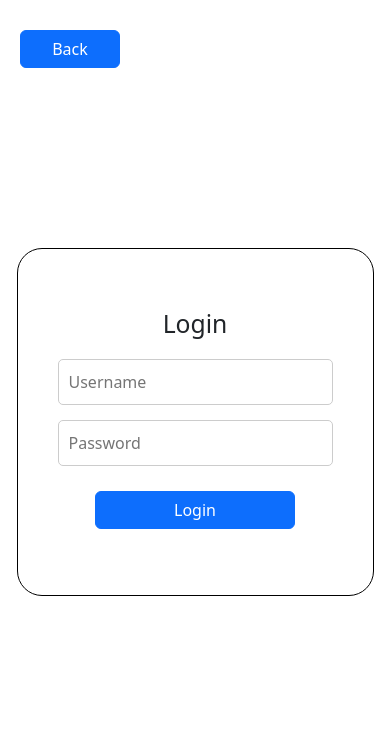
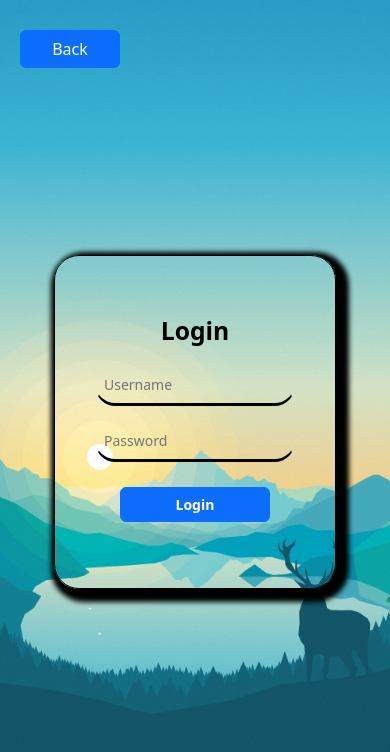
Before and after one commit to JBalaazs/SZJProject-frontend, a React (Create React App) app: page /login in a window 390 px wide. Shown: the top 752 px of the page. Built offline with nearby package versions, Linux system fonts and the light colour scheme.

Commit message:
Home&Login

```diff
--- /dev/null
+++ b/src/design/style.css
@@ -0,0 +1,269 @@
+/*Body*/
+
+html, body{
+    overflow: hidden;
+}
+
+.outsideDIV{
+    display: flex;
+    justify-content: center;
+    align-items: center;
+    height: 100vh;
+}
+
+/*Home:*/
+
+.insideDIV_Home{
+    border: solid 1px black;
+    padding: 90px;
+    border-radius: 25px;
+    display: flex;
+    flex-direction: column;
+    align-items: center;
+
+    box-shadow: 5px 5px 5px 8px black;
+}
+
+.homeButton{
+    width: 200px;
+    margin: 10px;
+    font-weight: bold;
+}
+
+.homeButton:hover{
+    background-color: blueviolet;
+    border: solid 1px black;
+}
+
+.backButton{
+    position: absolute;
+    left: 20px;
+    top: 30px;
+    width: 100px;
+}
+
+.HomeDesign{
+    width: 100wh;
+    height: 100wh;
+    background-image: url('./pics/menu.png');
+    background-repeat: no-repeat;
+    background-position: center;
+    background-size: cover;
+}
+
+/*Login:*/
+
+.successText{
+    color: green;
+    text-align: center;
+    font-weight: bold;
+    text-decoration: underline;
+}
+
+.errorText{
+    color: red;
+    text-align: center;
+    font-weight: bold;
+    text-decoration: underline;
+}
+
+.title_Login{
+    text-align: center;
+    margin-top: 20px;
+    margin-bottom: 20px;
+    color: black;
+    font-weight: bold;
+}
+
+.insideDIV_Login{
+    border: solid 1px black;
+    padding: 90px;
+    border-radius: 25px;
+    display: flex;
+    flex-direction: column;
+    align-items: center;
+
+    box-shadow: 5px 5px 5px 8px black;
+}
+
+.inputStyle {
+    padding: 12px;
+    margin-bottom: 15px;
+    font-size: 16px;
+    border: 1px solid #080808;
+    border-radius: 25px;
+    width: 275px;
+    outline: none;
+    transition: border-color 0.5s, box-shadow 0.5s;
+    font-weight: 500;
+    background-color: transparent;
+    border-bottom: solid 3px black;
+    border-left: solid 1px transparent;
+    border-right: solid 1px transparent;
+    border-top: solid 1px transparent;
+}
+
+.inputStyle:focus {
+    border-color: blue; /* Kiemelt szín (kék) */
+    box-shadow: 1px 1px 1px 0px blue;
+}
+
+.loginButton{
+    width: 200px;
+    margin: 10px;
+    font-weight: bold;
+}
+
+.loginButton:hover{
+    background-color: blue;
+}
+
+.LoginDesign{
+    width: 100wh;
+    height: 100wh;
+    background-image: url('pics/login.jpg');
+    background-repeat: no-repeat;
+    background-position: center;
+    background-size: cover;
+}
+
+/*Registration:*/
+
+.conditionDIV{
+    text-align: center;
+    margin-top: 25px;
+}
+
+.succesfullRegistration{
+    color:  green;
+    font-weight: bold;
+}
+
+.beforeRegistration{
+    color: red;
+    font-weight: bold;
+}
+
+/*Webshop:*/
+
+.productsOutside{
+    display: flex;
+    flex-wrap: wrap;
+    justify-content: center;
+}
+
+.productsInside{
+    height: 350px;
+    width: 250px;
+    margin: 50px;
+    border-radius: 25px;
+    display: flex;
+    flex-direction: column;
+    justify-content: space-evenly;
+    padding-left: 10px;
+    padding-right: 10px;
+
+    border: solid 1px black;
+    box-shadow: 1px 2px 3px black;
+}
+
+.productTitle{
+    font-weight: bold;
+    text-align: center;
+    font-size: 22.5px;
+}
+
+.productDescription{
+    text-align: center;
+}
+
+.buyProduct{
+    width: 100px;
+    align-self: center;
+    margin-bottom: 10px;
+}
+
+.title_Webshop{
+    text-align: center;
+    margin-top: 20px;
+    margin-bottom: 20px;
+    color: black;
+    font-weight: bold;
+}
+
+/*BuyIt:*/
+
+.buyItBox{
+    height: 600px;
+    margin: 100px;
+
+    display: flex;
+    justify-content: center;
+    align-items: center;
+    flex-direction: row;
+}
+
+.buyItInside{
+    border: solid 1px blue;
+    height: 600px;
+    width: 800px;
+}
+
+/*Phone view:*/
+
+@media (max-width: 768px) {
+    .insideDIV_Home{
+        padding: 75px;
+    }
+    .menuButton{
+        width: 175px;;
+    }
+    .insideDIV_Login{
+        padding: 75px;
+    }
+}
+
+@media (max-width: 487px) {
+    .insideDIV_Login{
+        padding: 60px;
+    }
+}
+
+@media (max-width: 443px) {
+    .insideDIV_Login{
+        padding: 40px;
+    }
+    .inputStyle{
+        width: 200px;
+        padding: 8px;
+        font-size: 14px;
+    }
+    .loginButton{
+        width: 150px;
+        font-size: 14px;
+    }
+    .errorText{
+        font-size: 14px;
+    }
+    .successText{
+        font-size: 14px;
+    }
+}
+
+@media (max-width: 425px) {
+    .insideDIV_Home{
+        padding: 40px;
+    }
+    .menuButton{
+        width: 150px;;
+    }
+}
+
+@media (max-width: 330px) {
+    .insideDIV_Home{
+        padding: 20px;
+    }
+    .menuButton{
+        width: 125px;
+    }
+}
--- a/src/pages/Home.tsx
+++ b/src/pages/Home.tsx
@@ -1,5 +1,5 @@
 import 'bootstrap/dist/css/bootstrap.css';
-import './style.css';
+import '../design/style.css';
 import { useNavigateService } from '../service/navigateService';
 
 export default function Home () {
@@ -11,16 +11,18 @@ export default function Home () {
     /*Return:*/
 
     return (
-        <div className='outsideDIV'>
+        <div className='HomeDesign'>
+            <div className='outsideDIV'>
 
-            <div className='insideDIV insideDIV_PLUS'>
+                <div className='insideDIV_Home'>
 
-                <button className='btn btn-primary menuButton' onClick={() => navigateService.navigate('/login')}>Login</button>
-                <button className='btn btn-primary menuButton' onClick={() => navigateService.navigate('/registration')}>Registration</button>
-                <button className='btn btn-primary menuButton' onClick={() => navigateService.navigate('/webshop')}>Webshop</button>
+                    <button className='btn btn-primary homeButton' onClick={() => navigateService.navigate('/login')}>Login</button>
+                    <button className='btn btn-primary homeButton' onClick={() => navigateService.navigate('/registration')}>Registration</button>
+                    <button className='btn btn-primary homeButton' onClick={() => navigateService.navigate('/webshop')}>Webshop</button>
+
+                </div>
 
             </div>
-
         </div>
     )
 
--- a/src/pages/Login.tsx
+++ b/src/pages/Login.tsx
@@ -1,5 +1,5 @@
 import 'bootstrap/dist/css/bootstrap.css';
-import './style.css';
+import '../design/style.css';
 import { useLoginService } from '../service/loginService';
 import { useNavigateService } from '../service/navigateService';
 
@@ -16,17 +16,17 @@ export default function Login () {
     /*Return:*/
 
     return(
-        <>
+        <div className='LoginDesign'>
             <div className='outsideDIV'>
 
                 <button className="btn btn-primary backButton" onClick={() => navigateService.navigate('/')}>Back</button>
 
-                <div className='insideDIV'>
+                <div className='insideDIV_Login'>
 
-                    <h2 className='title'>Login</h2>
+                    <h2 className='title_Login'>Login</h2>
                     <input type='text' placeholder='Username' className='inputStyle' onChange={loginService.onChange_Username} />
                     <input type='password' placeholder='Password' className='inputStyle' onChange={loginService.onChange_Password} />
-                    <button className='btn btn-primary menuButton' onClick={async () => {
+                    <button className='btn btn-primary loginButton' onClick={async () => {
                         await loginService.loginUser(loginService.usernameText, loginService.passwordText)
                     }}>Login</button>
 
@@ -41,7 +41,7 @@ export default function Login () {
                 </div>
 
             </div>
-        </>
+        </div>
     );
 
 }
--- a/src/pages/Registration.tsx
+++ b/src/pages/Registration.tsx
@@ -1,4 +1,4 @@
-import './style.css';
+import '../design/style.css';
 import { useNavigateService } from '../service/navigateService';
 import { useRegistrationService } from '../service/registrationService';
 
@@ -19,14 +19,14 @@ export default function Registration () {
 
                 <button className="btn btn-primary backButton" onClick={() => navigateService.navigate('/')}>Back</button>
 
-                <div className='insideDIV'>
+                <div className='insideDIV_Login'>
 
-                    <h2 className='title'>Registration</h2>
+                    <h2 className='title_Login'>Registration</h2>
 
                     <input type="text" className="inputStyle" placeholder="Username" onChange={registrationService.onChange_username}/>
                     <input type="password" className="inputStyle" placeholder="Password" onChange={registrationService.onChange_password}/>
 
-                    <button className='btn btn-primary menuButton' disabled={!registrationService.atLeast5Characters || !registrationService.atLeast1UppercaseLetter} onClick={registrationService.registration}>Registration</button>
+                    <button className='btn btn-primary homeButton' disabled={!registrationService.atLeast5Characters || !registrationService.atLeast1UppercaseLetter} onClick={registrationService.registration}>Registration</button>
 
                     <div className="conditionDIV">
                         <p>{registrationService.atLeast5Characters ? '✔' : '✘'} Password must be at least 5 characters long.</p>
--- a/src/pages/Webshop.tsx
+++ b/src/pages/Webshop.tsx
@@ -1,4 +1,4 @@
-import './style.css';
+import '../design/style.css';
 import { useNavigateService } from '../service/navigateService';
 
 export default function Webshop () {
@@ -12,7 +12,7 @@ export default function Webshop () {
 
             <button className="btn btn-primary backButton" onClick={() => navigateService.navigate('/')}>Back</button>
 
-            <h1 className='title'>Shop Now and Experience the Difference!</h1>
+            <h1 className='title_Webshop'>Shop Now and Experience the Difference!</h1>
 
             <div className='productsOutside'>
 
--- a/src/pages/style.css
+++ /dev/null
@@ -1,158 +0,0 @@
-/*Registration / Login styles:*/
-
-.title{
-    text-align: center;
-    margin-top: 20px;
-    margin-bottom: 20px;
-}
-
-.outsideDIV{
-    display: flex;
-    justify-content: center;
-    align-items: center;
-    height: 100vh;
-}
-
-.insideDIV{
-    border: solid 1px black;
-    padding: 90px;
-    border-radius: 25px;
-    display: flex;
-    flex-direction: column;
-    align-items: center;
-}
-
-.inputStyle {
-    padding: 10px;
-    margin-bottom: 15px;
-    font-size: 16px;
-    border: 1px solid #ccc;
-    border-radius: 5px;
-    display: flex;
-    width: 275px;
-}
-
-/*Phone view:*/
-
-@media (max-width: 768px) {
-    .insideDIV{
-        padding: 75px;
-    }
-}
-
-@media (max-width: 425px) {
-    .insideDIV{
-        padding: 40px;
-    }
-}
-
-@media (max-width: 330px) {
-    .insideDIV{
-        padding: 20px;
-    }
-}
-
-/*Menu:*/
-
-.menuButton{
-    width: 200px;
-    margin: 10px;
-}
-
-.backButton{
-    position: absolute;
-    left: 20px;
-    top: 30px;
-    width: 100px;
-}
-
-/*Login texts:*/
-
-.successText{
-    color: green;
-    text-align: center;
-}
-
-.errorText{
-    color: red;
-    text-align: center;
-}
-
-/*Registration texts:*/
-
-.conditionDIV{
-    text-align: center;
-    margin-top: 25px;
-}
-
-.succesfullRegistration{
-    color: green;
-    font-weight: bold;
-}
-
-.succesfullRegistration:hover{
-    text-decoration: underline;
-    cursor: pointer;
-}
-
-.beforeRegistration{
-    color: red;
-    font-weight: bold;
-}
-
-/*Webshop:*/
-
-.productsOutside{
-    display: flex;
-    flex-wrap: wrap;
-    justify-content: center;
-}
-
-.productsInside{
-    height: 350px;
-    width: 250px;
-    margin: 50px;
-    border-radius: 25px;
-    display: flex;
-    flex-direction: column;
-    justify-content: space-evenly;
-    padding-left: 10px;
-    padding-right: 10px;
-
-    border: solid 1px black;
-    box-shadow: 1px 2px 3px black;
-}
-
-.productTitle{
-    font-weight: bold;
-    text-align: center;
-    font-size: 22.5px;
-}
-
-.productDescription{
-    text-align: center;
-}
-
-.buyProduct{
-    width: 100px;
-    align-self: center;
-    margin-bottom: 10px;
-}
-
-/*BuyIt:*/
-
-.buyItBox{
-    height: 600px;
-    margin: 100px;
-
-    display: flex;
-    justify-content: center;
-    align-items: center;
-    flex-direction: row;
-}
-
-.buyItInside{
-    border: solid 1px blue;
-    height: 600px;
-    width: 800px;
-}
```
Also changed, not shown: src/design/pics/login.jpg (added), 1 other file (tests, documents, lock files or other folders).
